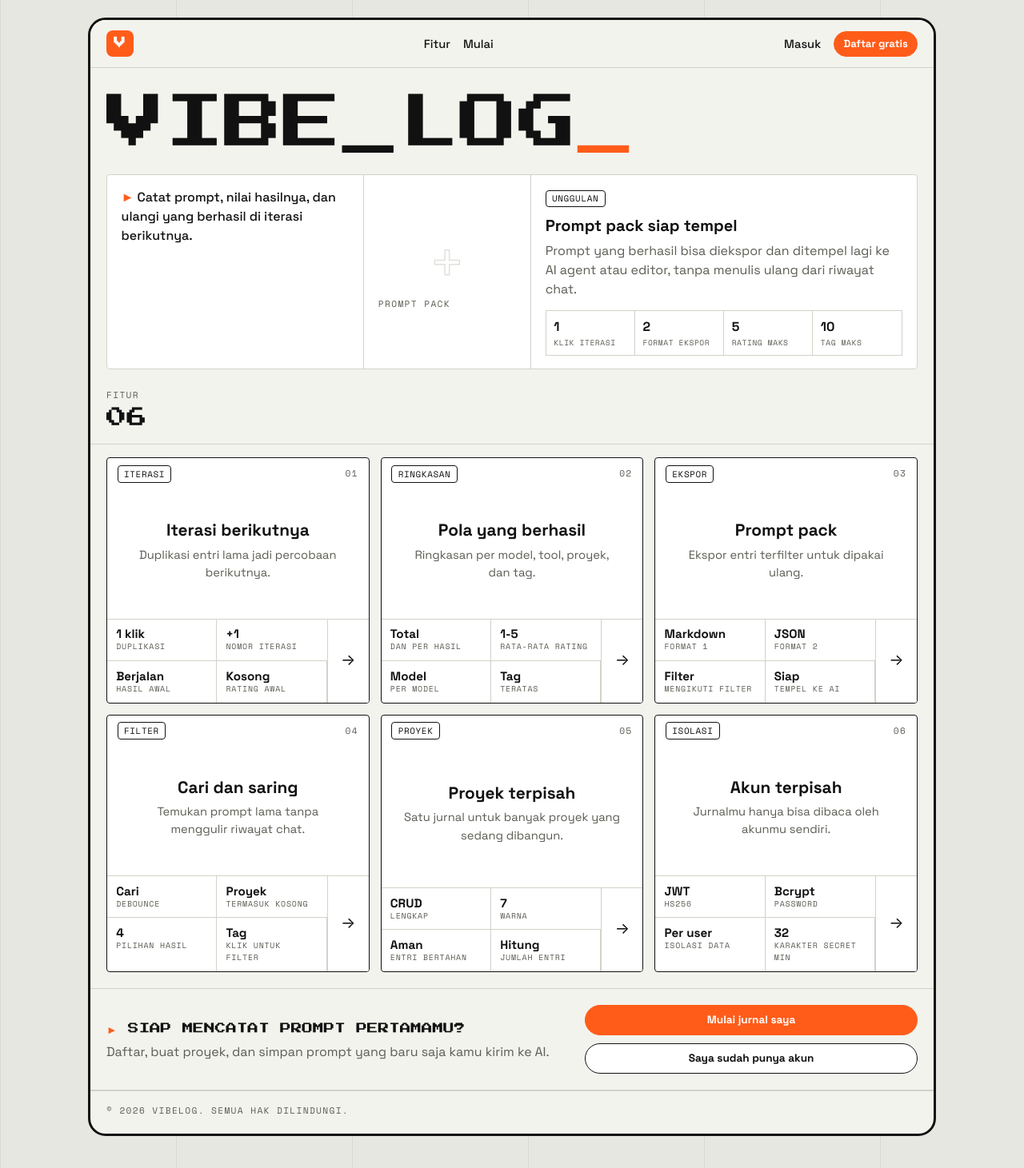
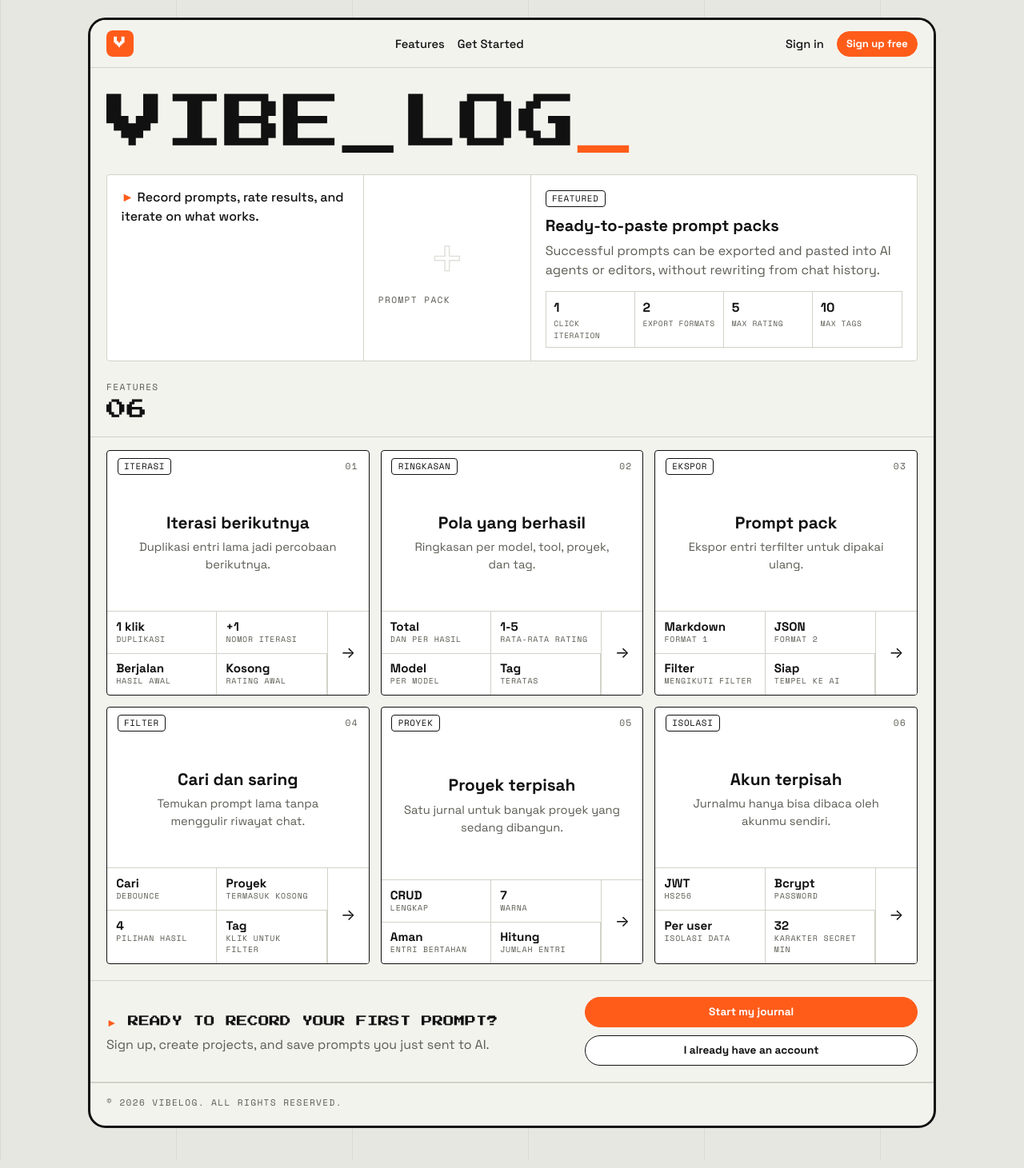
Before and after one commit to enpidi26/vibelog, a Vue app in the folder frontend/: page / in a window 1280 px wide. Shown: the whole page at 80% size. Built offline with nearby package versions, Linux system fonts and the light colour scheme; what @tanstack/vue-query would draw is missing.

Commit message:
feat: add UI animations and improve user experience

```diff
--- a/frontend/index.html
+++ b/frontend/index.html
@@ -1,11 +1,11 @@
 <!doctype html>
-<html lang="id">
+<html lang="en">
   <head>
     <meta charset="UTF-8" />
     <link rel="icon" type="image/svg+xml" href="/favicon.svg" />
     <meta name="viewport" content="width=device-width, initial-scale=1.0" />
-    <meta name="description" content="VibeLog: jurnal prompt dan iterasi untuk vibe coder. Simpan prompt, nilai hasilnya, dan ekspor prompt pack untuk dipakai ulang." />
-    <title>VibeLog, Jurnal Prompt dan Iterasi</title>
+    <meta name="description" content="VibeLog: A prompt journal and iteration tracker for vibe coders. Save prompts, rate results, and export prompt packs for reuse." />
+    <title>VibeLog - Prompt Journal & Iteration Tracker</title>
   </head>
   <body>
     <div id="app"></div>
--- a/frontend/src/pages/DashboardPage.vue
+++ b/frontend/src/pages/DashboardPage.vue
@@ -11,7 +11,7 @@
           {{ exporting ? 'Mengekspor...' : 'Ekspor Markdown' }}
         </button>
         <button class="btn small" type="button" :disabled="exporting" @click="exportPack('json')">Ekspor JSON</button>
-        <button class="btn small" type="button" @click="onLogout">Keluar</button>
+        <button class="btn small" type="button" @click="onLogout">Sign out</button>
       </div>
     </header>
 
--- a/frontend/src/pages/LandingPage.vue
+++ b/frontend/src/pages/LandingPage.vue
@@ -3,13 +3,13 @@
     <div class="frame">
       <header class="topbar">
         <Logo />
-        <nav class="center-nav" aria-label="Navigasi">
-          <a href="#fitur">Fitur</a>
-          <a href="#mulai">Mulai</a>
+        <nav class="center-nav" aria-label="Navigation">
+          <a href="#features">Features</a>
+          <a href="#start">Get Started</a>
         </nav>
-        <nav class="right-nav" aria-label="Akun">
-          <RouterLink to="/login" class="nav-link">Masuk</RouterLink>
-          <RouterLink to="/register" class="btn primary small">Daftar gratis</RouterLink>
+        <nav class="right-nav" aria-label="Account">
+          <RouterLink to="/login" class="nav-link">Sign in</RouterLink>
+          <RouterLink to="/register" class="btn primary small">Sign up free</RouterLink>
         </nav>
       </header>
 
@@ -18,34 +18,34 @@
           <h1 class="pixel-headline hero-title">Vibe_Log</h1>
           <div class="hero-grid anim-fade-up" style="animation-delay: 80ms">
             <div class="hero-cell intro-cell">
-              <p><span class="bullet" aria-hidden="true">►</span> Catat prompt, nilai hasilnya, dan ulangi yang berhasil di iterasi berikutnya.</p>
+              <p><span class="bullet" aria-hidden="true">►</span> Record prompts, rate results, and iterate on what works.</p>
             </div>
             <div class="hero-cell deco-cell">
               <span class="plus-motif pulse-motif" aria-hidden="true">+</span>
               <span class="micro-label">Prompt Pack</span>
             </div>
             <div class="hero-cell featured-cell">
-              <span class="tag-chip">Unggulan</span>
-              <h2>Prompt pack siap tempel</h2>
-              <p>Prompt yang berhasil bisa diekspor dan ditempel lagi ke AI agent atau editor, tanpa menulis ulang dari riwayat chat.</p>
+              <span class="tag-chip">Featured</span>
+              <h2>Ready-to-paste prompt packs</h2>
+              <p>Successful prompts can be exported and pasted into AI agents or editors, without rewriting from chat history.</p>
               <div class="mini-stats">
-                <div><b>1</b><span>Klik iterasi</span></div>
-                <div><b>2</b><span>Format ekspor</span></div>
-                <div><b>5</b><span>Rating maks</span></div>
-                <div><b>10</b><span>Tag maks</span></div>
+                <div><b>1</b><span>Click iteration</span></div>
+                <div><b>2</b><span>Export formats</span></div>
+                <div><b>5</b><span>Max rating</span></div>
+                <div><b>10</b><span>Max tags</span></div>
               </div>
             </div>
           </div>
         </section>
 
-        <section class="count-row" id="fitur">
+        <section class="count-row" id="features">
           <div>
-            <p class="micro-label">Fitur</p>
+            <p class="micro-label">Features</p>
             <p class="pixel-small count">06</p>
           </div>
         </section>
 
-        <section class="card-grid" aria-label="Fitur VibeLog">
+        <section class="card-grid" aria-label="VibeLog Features">
           <article v-for="(card, i) in cards" :key="card.title" class="ref-card card-anim" :style="{ animationDelay: (i * 70) + 'ms' }">
             <div class="ref-card-top">
               <span class="tag-chip">{{ card.tag }}</span>
@@ -60,25 +60,25 @@
               <div class="ref-stat"><b>{{ card.stats[1].value }}</b><span>{{ card.stats[1].label }}</span></div>
               <div class="ref-stat"><b>{{ card.stats[2].value }}</b><span>{{ card.stats[2].label }}</span></div>
               <div class="ref-stat"><b>{{ card.stats[3].value }}</b><span>{{ card.stats[3].label }}</span></div>
-              <RouterLink to="/register" class="arrow-cell arrow-link" aria-label="Coba fitur ini">→</RouterLink>
+              <RouterLink to="/register" class="arrow-cell arrow-link" aria-label="Try this feature">→</RouterLink>
             </div>
           </article>
         </section>
 
-        <section class="cta-row" id="mulai">
+        <section class="cta-row" id="start">
           <div class="cta-left">
-            <p class="pixel-small"><span class="bullet" aria-hidden="true">►</span> Siap mencatat prompt pertamamu?</p>
-            <p>Daftar, buat proyek, dan simpan prompt yang baru saja kamu kirim ke AI.</p>
+            <p class="pixel-small"><span class="bullet" aria-hidden="true">►</span> Ready to record your first prompt?</p>
+            <p>Sign up, create projects, and save prompts you just sent to AI.</p>
           </div>
           <div class="cta-right">
-            <RouterLink to="/register" class="btn primary">Mulai jurnal saya</RouterLink>
-            <RouterLink to="/login" class="btn">Saya sudah punya akun</RouterLink>
+            <RouterLink to="/register" class="btn primary">Start my journal</RouterLink>
+            <RouterLink to="/login" class="btn">I already have an account</RouterLink>
           </div>
         </section>
       </main>
 
       <footer class="frame-foot">
-        <p class="micro-label">© 2026 VibeLog. Semua hak dilindungi.</p>
+        <p class="micro-label">© 2026 VibeLog. All rights reserved.</p>
       </footer>
     </div>
   </div>
--- a/frontend/src/pages/LoginPage.vue
+++ b/frontend/src/pages/LoginPage.vue
@@ -1,5 +1,5 @@
 <template>
-  <AuthShell title="Masuk ke VibeLog" subtitle="Lanjutkan jurnal prompt kamu.">
+  <AuthShell title="Sign in to VibeLog" subtitle="Continue your prompt journal.">
     <form @submit.prevent="onSubmit">
       <div class="field">
         <label for="login-email">Email</label>
@@ -10,10 +10,10 @@
         <input id="login-password" v-model="password" type="password" required autocomplete="current-password" />
       </div>
       <p v-if="error" class="error" role="alert">{{ error }}</p>
-      <button class="btn primary block" type="submit" :disabled="loading">{{ loading ? 'Masuk...' : 'Masuk' }}</button>
+      <button class="btn primary block" type="submit" :disabled="loading">{{ loading ? 'Signing in...' : 'Sign in' }}</button>
     </form>
     <template #foot>
-      Belum punya akun? <RouterLink to="/register">Daftar di sini</RouterLink>.
+      Don't have an account? <RouterLink to="/register">Sign up here</RouterLink>.
     </template>
   </AuthShell>
 </template>
@@ -46,7 +46,7 @@ async function onSubmit() {
         router.push(`/verify-otp?email=${encodeURIComponent(email.value.trim())}`)
       }, 2000)
     } else {
-      error.value = e instanceof ApiError ? e.message : 'Gagal masuk. Coba lagi.'
+      error.value = e instanceof ApiError ? e.message : 'Failed to sign in. Please try again.'
     }
   } finally {
     loading.value = false
--- a/frontend/src/pages/RegisterPage.vue
+++ b/frontend/src/pages/RegisterPage.vue
@@ -1,8 +1,8 @@
 <template>
-  <AuthShell title="Buat akun VibeLog" subtitle="Satu akun untuk semua proyek dan jurnal prompt kamu.">
+  <AuthShell title="Create VibeLog account" subtitle="One account for all your projects and prompt journals.">
     <form @submit.prevent="onSubmit">
       <div class="field">
-        <label for="register-name">Nama</label>
+        <label for="register-name">Name</label>
         <input id="register-name" v-model="name" type="text" maxlength="80" required autocomplete="name" />
       </div>
       <div class="field">
@@ -10,14 +10,14 @@
         <input id="register-email" v-model="email" type="email" required autocomplete="email" />
       </div>
       <div class="field">
-        <label for="register-password">Password (minimal 8 karakter)</label>
+        <label for="register-password">Password (minimum 8 characters)</label>
         <input id="register-password" v-model="password" type="password" required minlength="8" autocomplete="new-password" />
       </div>
       <p v-if="error" class="error" role="alert">{{ error }}</p>
-      <button class="btn primary block" type="submit" :disabled="loading">{{ loading ? 'Membuat akun...' : 'Daftar' }}</button>
+      <button class="btn primary block" type="submit" :disabled="loading">{{ loading ? 'Creating account...' : 'Sign up' }}</button>
     </form>
     <template #foot>
-      Sudah punya akun? <RouterLink to="/login">Masuk di sini</RouterLink>.
+      Already have an account? <RouterLink to="/login">Sign in here</RouterLink>.
     </template>
   </AuthShell>
 </template>
@@ -45,7 +45,7 @@ async function onSubmit() {
     // Redirect ke halaman verifikasi OTP
     await router.push(`/verify-otp?email=${encodeURIComponent(email.value.trim())}`)
   } catch (e) {
-    error.value = e instanceof ApiError ? e.message : 'Gagal membuat akun. Coba lagi.'
+    error.value = e instanceof ApiError ? e.message : 'Failed to create account. Please try again.'
   } finally {
     loading.value = false
   }
```
Also changed, not shown: frontend/src/pages/VerifyOTPPage.vue (+10 -10 lines).
